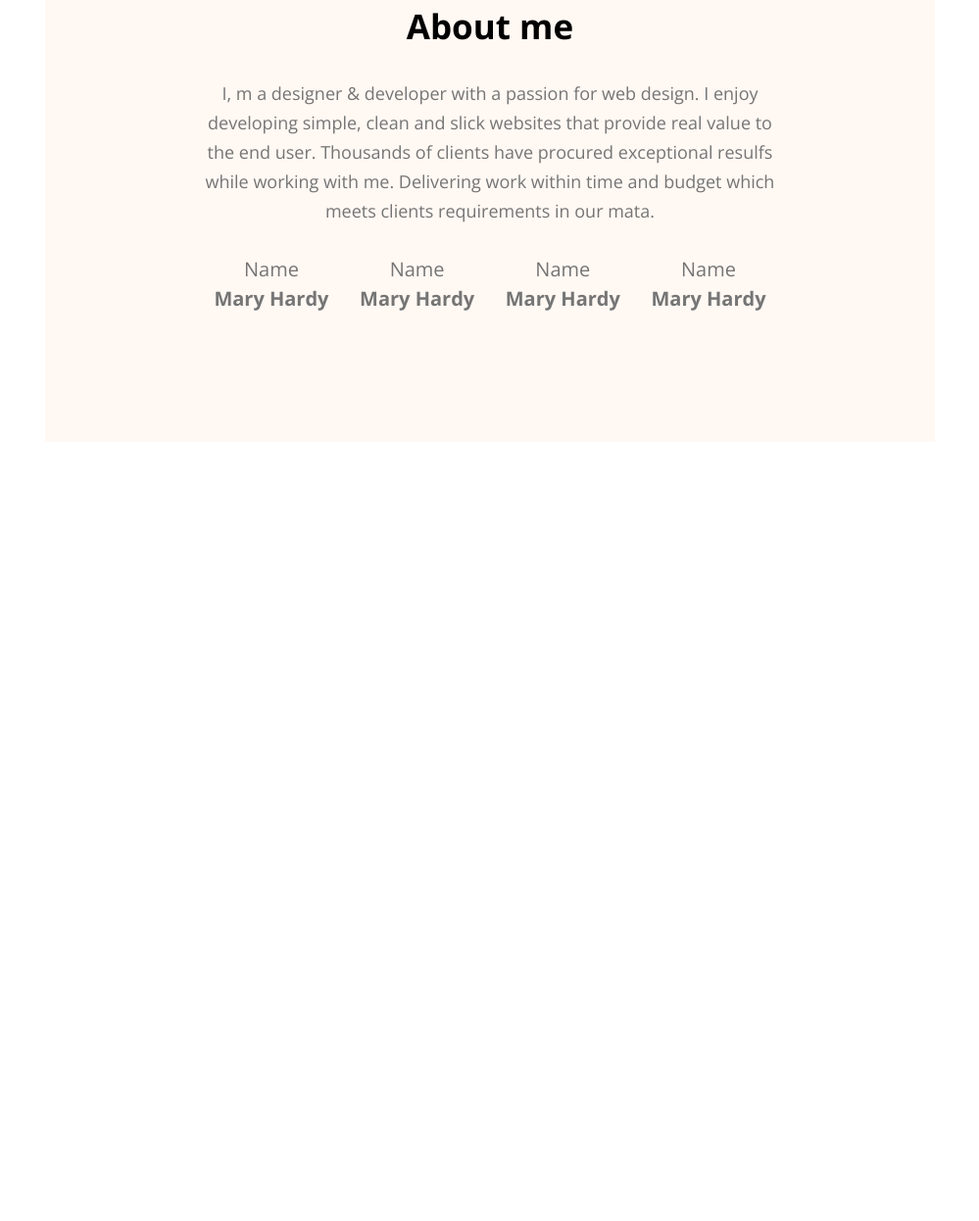
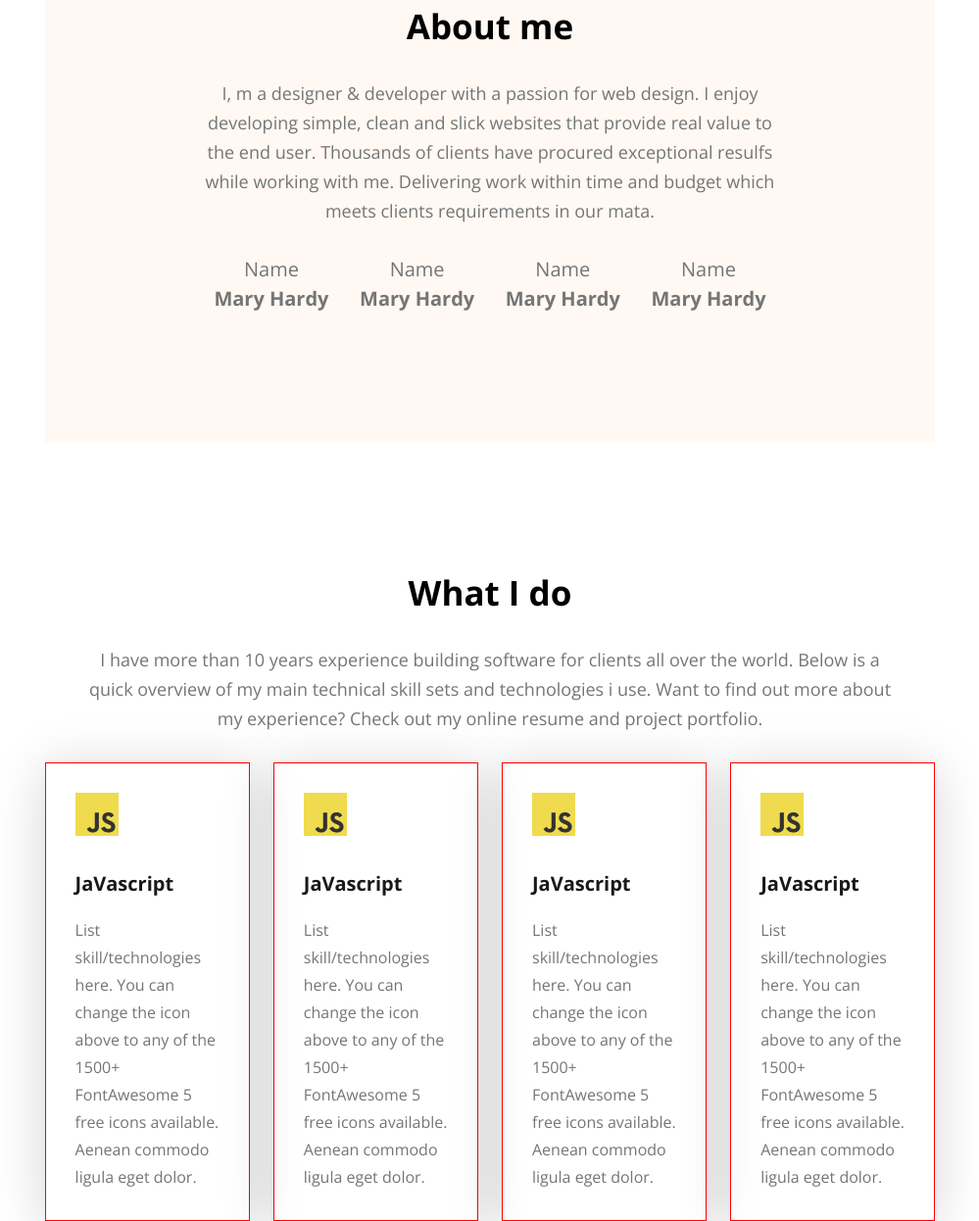
Before and after one commit to Raiyeen/Practice-Portfolio, a plain HTML site: page index.html in a window 1280 px wide. Shown: the part 1092-2338 px from the top of the page at 98% size, without its empty margins (140-1139 px from the left). Before the commit the page ends 1543 px from the top, so only its background shows below. Drawn offline with nearby package versions, Linux system fonts and the light colour scheme.

Commit message:
skill section done

```diff
--- a/index.html
+++ b/index.html
@@ -45,7 +45,7 @@
     </header>
 
 
-<section id="about">
+    <section id="about">
             <div class="about-content">
                 <div class="section-heading">
                     <h2>About me</h2>
@@ -71,8 +71,42 @@
                     </div>
                 </div>
             </div>
-        </section>
+    </section>
 
+
+
+    <section id="skills">
+        <div class="skills-container">
+
+            <div class="section-heading">
+                <h2>What I do</h2>
+                <p>I have more than 10 years experience building software for clients all over the world. Below is a quick overview of my main technical skill sets and technologies i use. Want to find out more about my experience? Check out my online resume and project portfolio.</p>
+            </div>
+
+            <div class="skill-box">
+                <div class="skill-card">
+                    <img src="images/icons/js.png" alt="">
+                    <h3>JaVascript</h3>
+                    <p>List skill/technologies here. You can change the icon above to any of the 1500+ FontAwesome 5 free icons available. Aenean commodo ligula eget dolor.</p>
+                </div>
+                <div class="skill-card">
+                    <img src="images/icons/js.png" alt="">
+                    <h3>JaVascript</h3>
+                    <p>List skill/technologies here. You can change the icon above to any of the 1500+ FontAwesome 5 free icons available. Aenean commodo ligula eget dolor.</p>
+                </div>
+                <div class="skill-card">
+                    <img src="images/icons/js.png" alt="">
+                    <h3>JaVascript</h3>
+                    <p>List skill/technologies here. You can change the icon above to any of the 1500+ FontAwesome 5 free icons available. Aenean commodo ligula eget dolor.</p>
+                </div>
+                <div class="skill-card">
+                    <img src="images/icons/js.png" alt="">
+                    <h3>JaVascript</h3>
+                    <p>List skill/technologies here. You can change the icon above to any of the 1500+ FontAwesome 5 free icons available. Aenean commodo ligula eget dolor.</p>
+                </div>
+            </div>
+        </div>
+    </section>
 
 </body>
 </html>
--- a/styles/portfolio.css
+++ b/styles/portfolio.css
@@ -31,6 +31,7 @@
 .section-heading{
     max-width: 827px;
     text-align: center;
+    margin: 0 auto;
 }
 .section-heading h2{
     font-size: 35px;
@@ -150,3 +151,45 @@ nav .menu a{
     color: #757575
     ;
 }
+
+#skills{
+    padding-top: 130px;
+
+}
+
+#skills .skills-container{
+    width: 71%;
+    max-width: 1140px;
+    margin: 0 auto;
+}
+
+#skills .skills-container .skill-box{
+    display: flex;
+    gap: 24px;
+
+}
+
+.skill-box .skill-card{
+    padding: 30px;
+    border: 1px solid red;
+    max-width: 267px;
+    box-shadow: 0px 6px 50px #0000002b;
+}
+
+.skill-card img{
+    max-width: 44px;
+    margin-bottom: 30px;
+}
+
+.skill-card h3{
+    font-size: 20px;
+    color: #181818;
+    margin-bottom: 20px;
+
+}
+
+.skill-card p{
+    font-size: 16px;
+    color: #757575;
+    line-height: 28px;
+}
```
